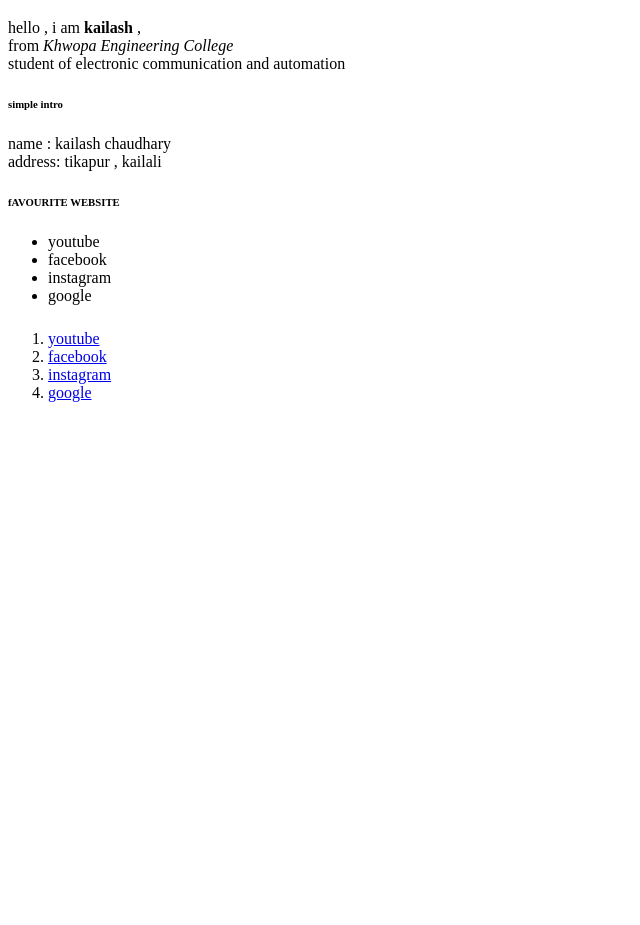
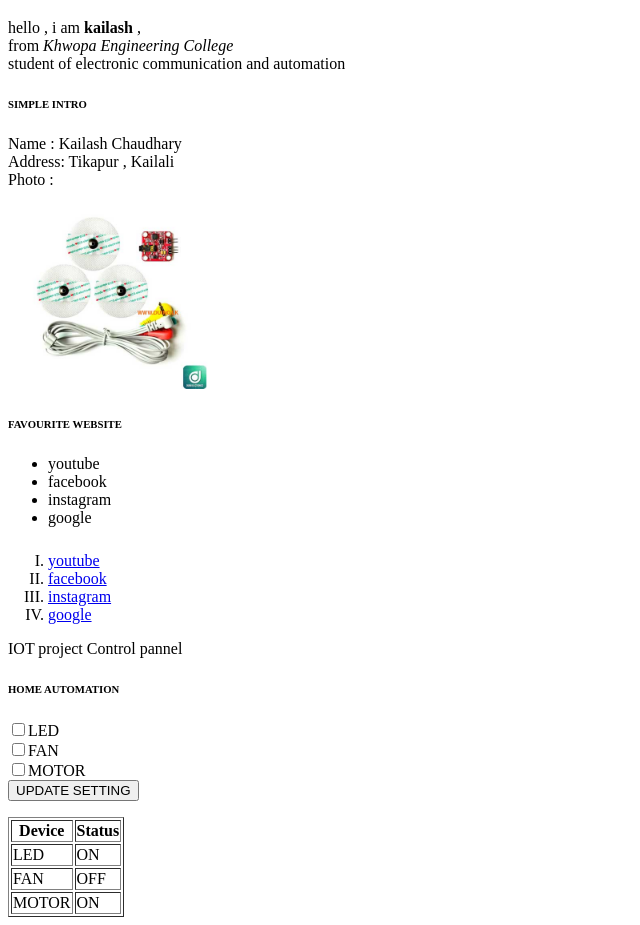
Before and after one commit to electrokailash123chy/html-learning-code-series, a plain HTML site: page index.html in a window 1280 px wide. Shown: the part 61-986 px from the top of the page, without its empty margins (0-640 px from the left). Before the commit the page ends 800 px from the top, so only its background shows below. Drawn offline with Linux system fonts and the light colour scheme.

Commit message:
version 2

```diff
--- a/index.html
+++ b/index.html
@@ -8,12 +8,13 @@
     <p> hello , i am <b>kailash</b> ,<br> from <i>Khwopa Engineering College</i>
         <br> student of electronic communication and automation
     </p>
-    <h6> <b>simple intro</b> </h6>
+    <h6> <b>SIMPLE INTRO</b> </h6>
     <p>
-    name : kailash chaudhary <br>
-    address: tikapur , kailali <br>
+    Name : Kailash Chaudhary <br>
+    Address: Tikapur , Kailali <br>
+    Photo : <br><img src="kailash.jpg" alt="kailash image" width="200" height="200"> <br>
     </p>
-    <h6> <b> fAVOURITE WEBSITE </b> </h6>
+    <h6> <b> FAVOURITE WEBSITE </b> </h6>
     <ul>
         <li> youtube </li>
         <li> facebook </li>
@@ -21,11 +22,40 @@
         <li> google </li>
     </ul>
     <h6> <b> <links></b> </h6>
-    <ol>
+    <ol type="I">
         <li> <a href="https://www.youtube.com">youtube</a> </li>
         <li> <a href="https://www.facebook.com">facebook</a> </li>
         <li> <a href="https://www.instagram.com">instagram</a> </li>
         <li> <a href="https://www.google.com">google</a> </li>
+    </ol>
 
-</body>
+    <p> IOT project Control pannel</p>
+
+    <h6> <b> HOME AUTOMATION  </b> </h6>
+    <p>
+        <input type="checkbox" >LED <br>
+        <input type="checkbox" >FAN <br>
+        <input type="checkbox" >MOTOR <br>
+
+    <button type="submit">UPDATE SETTING</button>
+    </p>
+         <table border="1">
+        <tr>
+            <th>Device</th>
+            <th>Status</th>
+        </tr>
+        <tr>
+            <td>LED</td>
+            <td>ON</td>
+        </tr>
+        <tr>
+            <td>FAN</td>
+            <td>OFF</td>
+        </tr>
+        <tr>
+            <td>MOTOR</td>
+            <td>ON</td>
+        </tr>
+    </table>
+    </body>
 </html>
```
Also changed, not shown: kailash.jpg (added).
